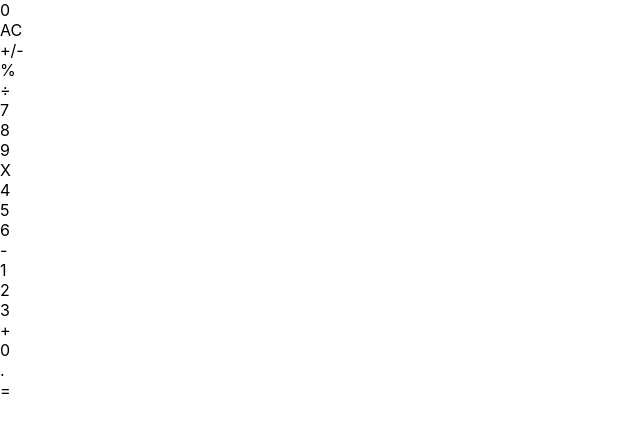
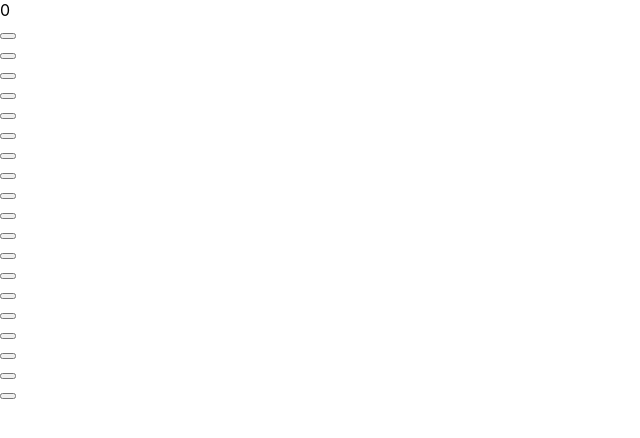
Before and after one commit to SamArsanios/calculator-app, a React (Create React App) app: page / in a window 1280 px wide. Shown: the top 438 px of the page, without its empty margins (0-640 px from the left). Built offline with nearby package versions, Linux system fonts and the light colour scheme.

Commit message:
Render HTML button

```diff
--- a/src/components/Button.js
+++ b/src/components/Button.js
@@ -2,18 +2,26 @@ import React from 'react';
 import PropTypes from 'prop-types';
 
 export default function Button(props) {
-  const { buttonName } = props;
+  const { name, clickHandler } = props;
+  const handleClick = (button) => clickHandler(button);
   return (
-    <div className="btn">
-      {buttonName}
+    <div className="button">
+      <button
+        className={name}
+        type="button"
+        onClick={handleClick.bind(this, name)}
+      >
+        {name}
+      </button>
     </div>
   );
 }
 
 Button.propTypes = {
-  buttonName: PropTypes.string,
+  name: PropTypes.string,
+  clickHandler: PropTypes.func.isRequired,
 };
 
 Button.defaultProps = {
-  buttonName: '',
+  name: '',
 };
```
